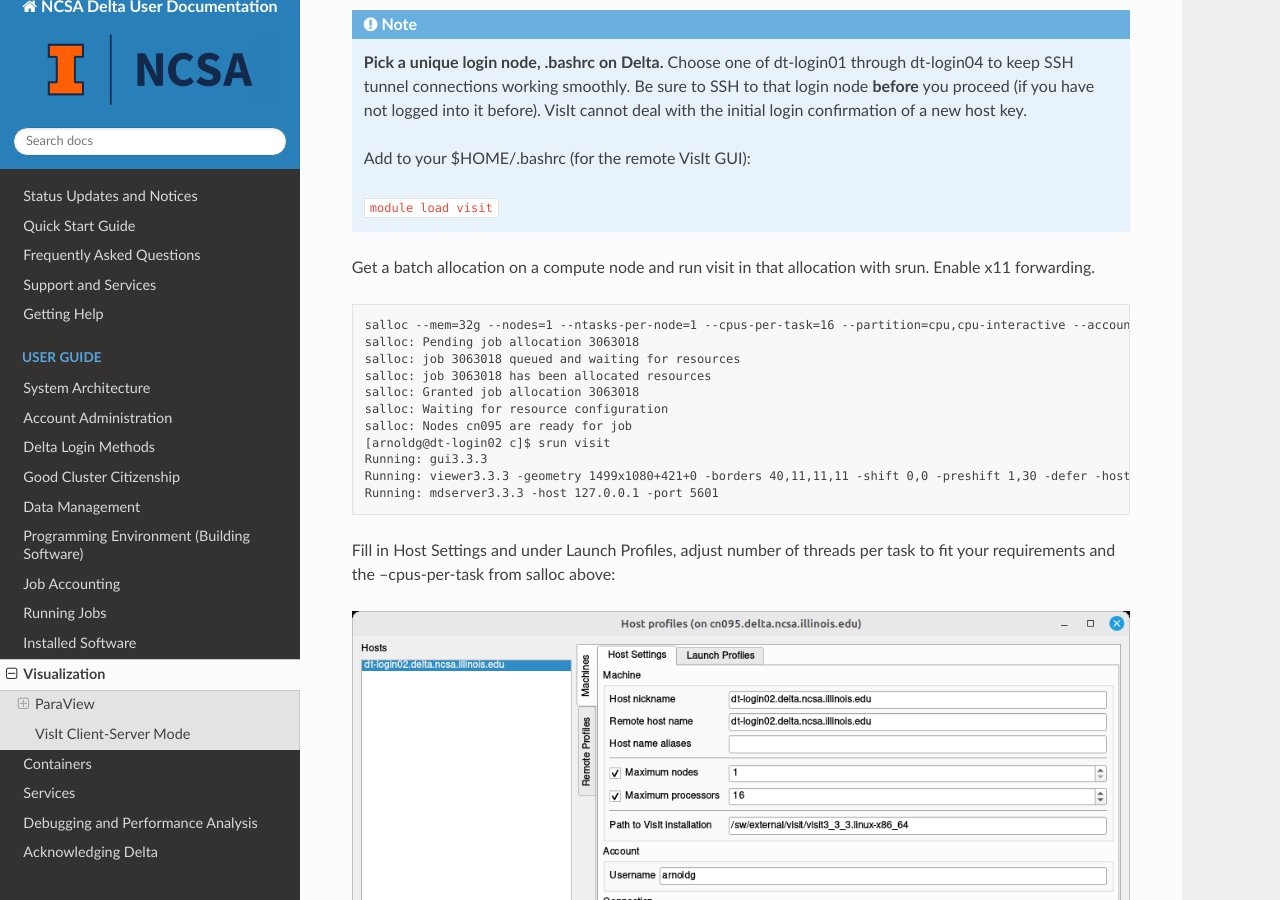
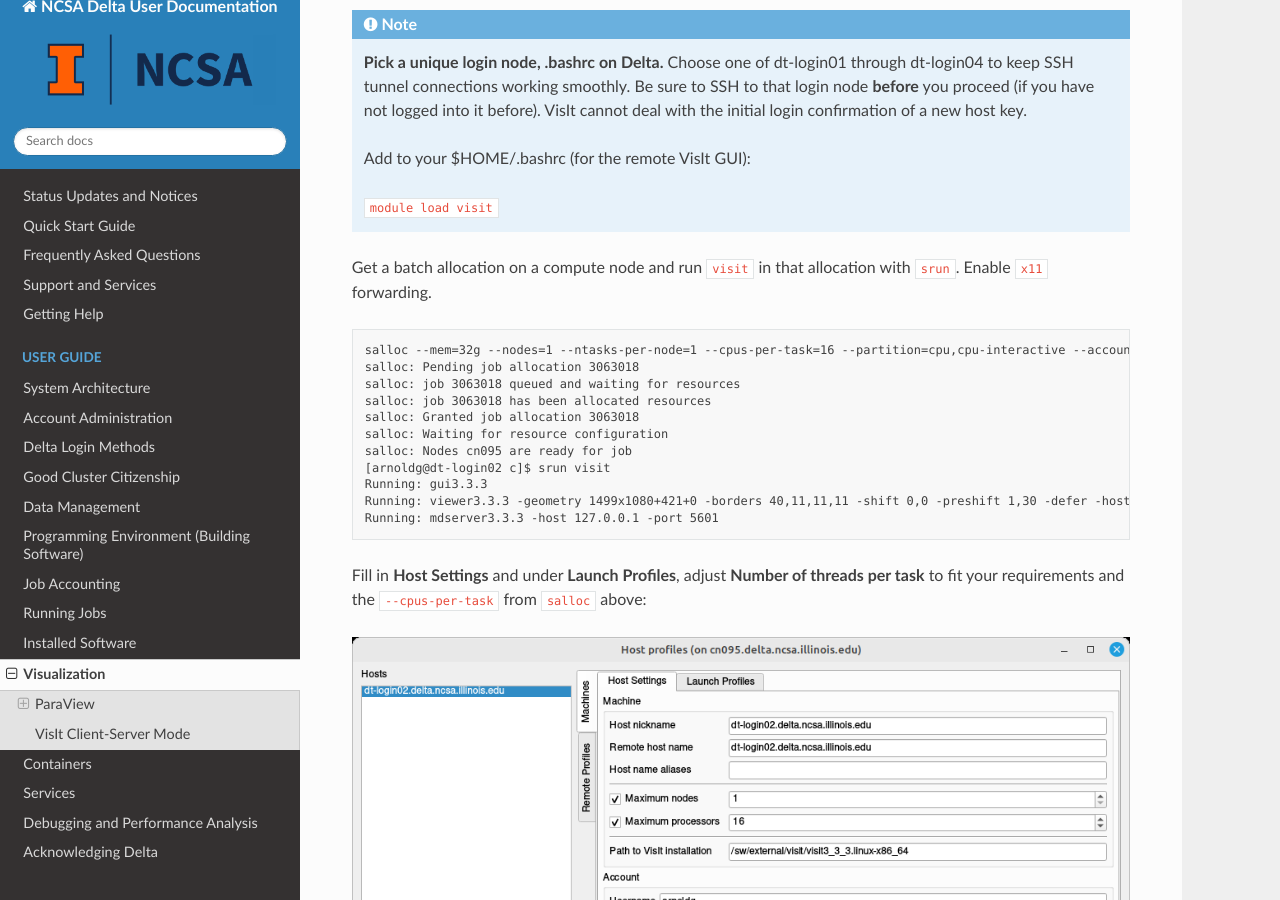
Before and after one commit to ncsa/Delta_doc, a Sphinx documentation site: the page built from docs/source/user_guide/visualization.rst, in a window 1280 px wide and 900 px high, scrolled down 1359 px. Built offline with Sphinx 7.4.7 and the Read the Docs theme 2.0.0, drawn with Linux system fonts in a browser that asks for light colours; some of the changed text lies outside the part shown.

```diff
--- a/docs/source/user_guide/visualization.rst
+++ b/docs/source/user_guide/visualization.rst
@@ -53,7 +53,7 @@ Following the `SDSC VisIt getting started guide <https://www.sdsc.edu/education_
 
    ``module load visit``
 
-Get a batch allocation on a compute node and run visit in that allocation with srun.  Enable x11 forwarding.
+Get a batch allocation on a compute node and run ``visit`` in that allocation with ``srun``.  Enable ``x11`` forwarding.
 
 .. code-block::
 
@@ -70,7 +70,7 @@ Get a batch allocation on a compute node and run visit in that allocation with s
    Running: mdserver3.3.3 -host 127.0.0.1 -port 5601
 
 
-Fill in Host Settings and under Launch Profiles, adjust number of threads per task to fit your requirements and the --cpus-per-task from salloc above:
+Fill in **Host Settings** and under **Launch Profiles**, adjust **Number of threads per task** to fit your requirements and the ``--cpus-per-task`` from ``salloc`` above:
 
 ..  image:: images/visualization/01_visit-host-settings.png
     :alt: delta host profile settings
@@ -80,7 +80,7 @@ Fill in Host Settings and under Launch Profiles, adjust number of threads per ta
     :alt: delta host profile settings
     :width: 1000px
 
-Leave the Parallel tab options unchecked.  Since this example is not using MPI, that tab isn't applicable.
+Leave the **Parallel** tab options unchecked; since this example is not using MPI, that tab isn't applicable.
 
 
 **Options** → **Save Settings** after filling in the above.
```
